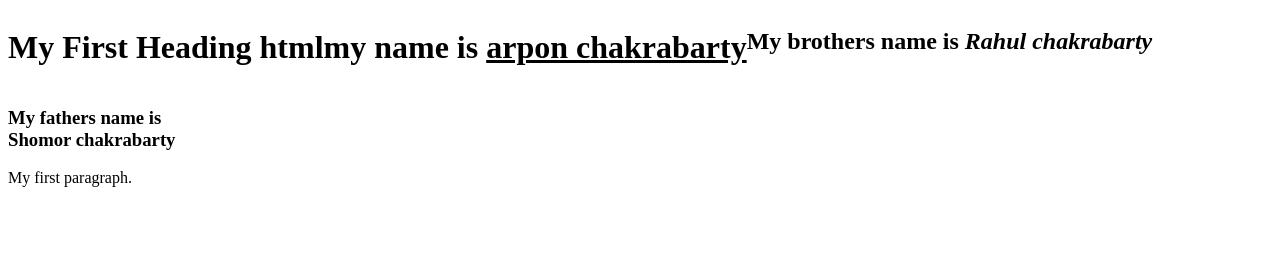
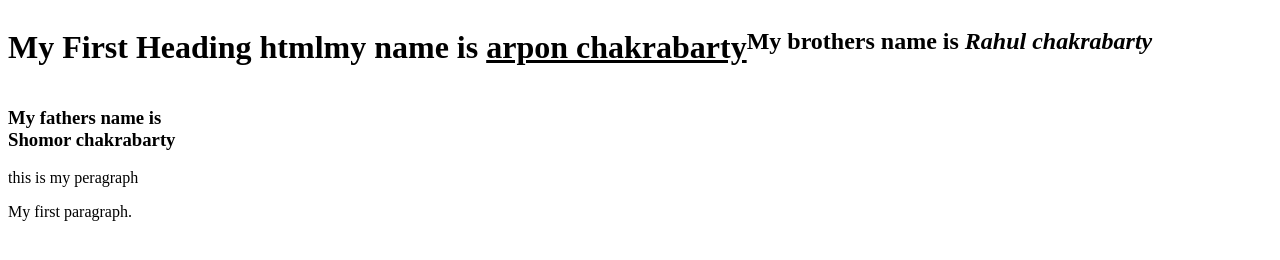
Before and after one commit to Arponchakrabarty/first-commit, a plain HTML site: page Index.html in a window 1280 px wide. Drawn offline with Linux system fonts and the light colour scheme.

Commit message:
index update

```diff
--- a/Index.html
+++ b/Index.html
@@ -14,7 +14,7 @@
       <h2>My brothers name is <i>Rahul chakrabarty</i></h2>
     </div>
     <h3>My fathers name is <br />Shomor chakrabarty</h3>
-
+<p>this is my peragraph</p>
     <p>My first paragraph.</p>
   </body>
 </html>
```
